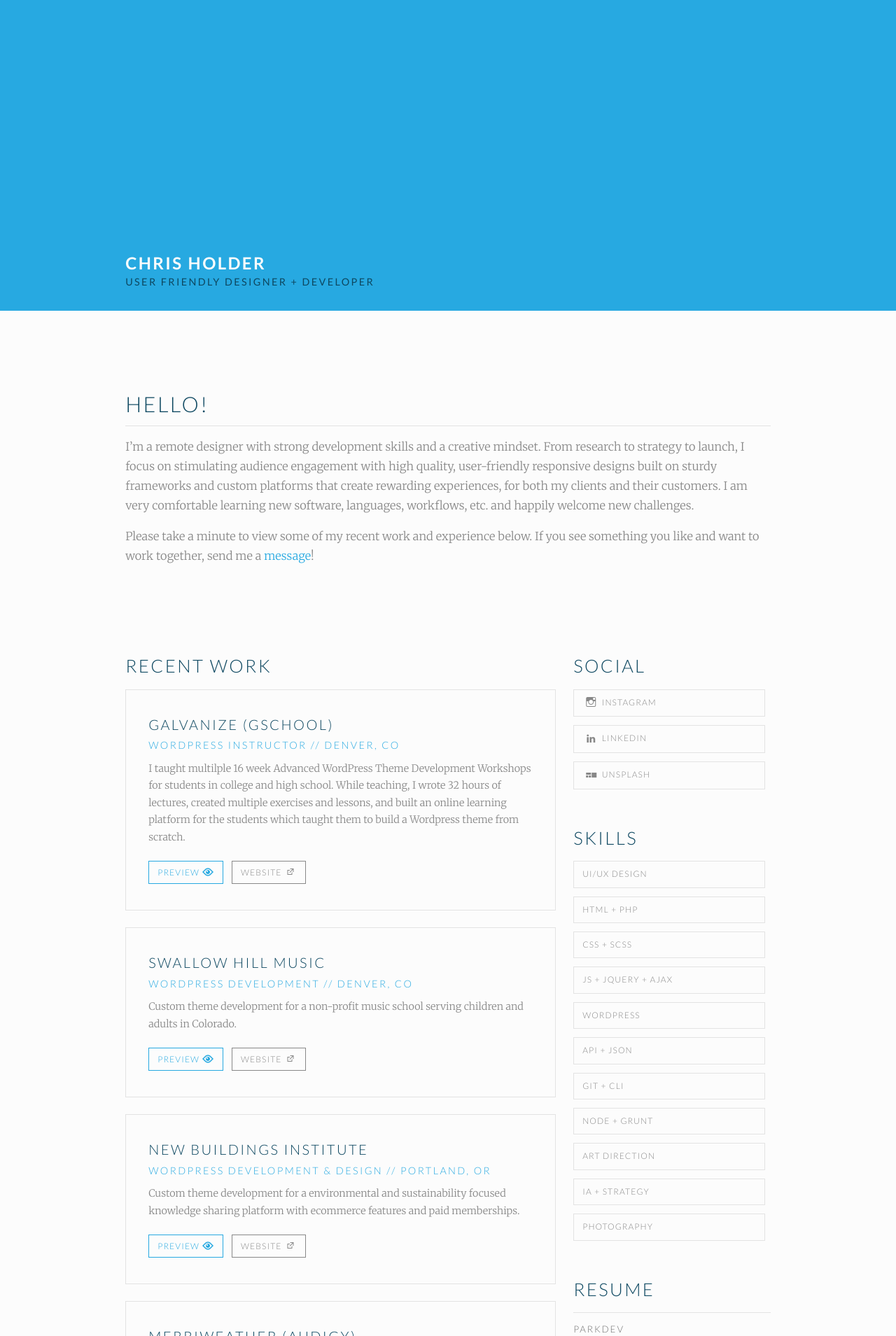
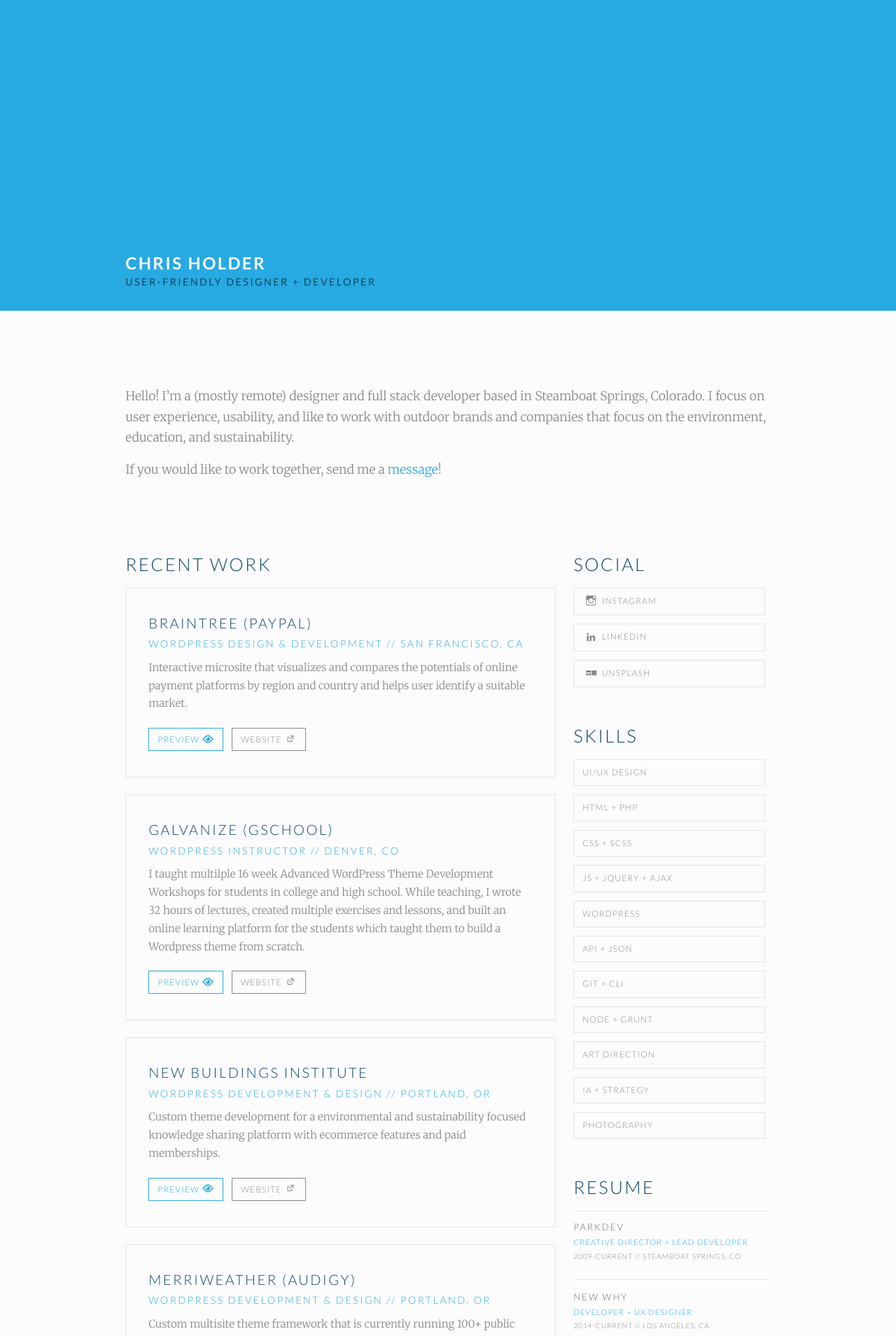
Before and after one commit to see8ch/chrisholder.me, a PHP site: page / in a window 1280 px wide. Shown: the top 1909 px of the page at 70% size. Run offline with PHP 8.4, Linux system fonts and the light colour scheme; some libraries are stand-ins or nearby versions.

Commit message:
project addition + misc updates

```diff
--- a/assets/components/head.php
+++ b/assets/components/head.php
@@ -5,7 +5,7 @@
 		<title><?php echo $pageTitle; ?></title>
 
 		<meta charset="utf-8">
-		<meta name="description" content="User friendly designer and developer in Denver, Colorado. I am all about the details and I love working on projects that require more complex problem solving or are in need of heavy information architecture." />
+		<meta name="description" content="User-friendly designer and developer in Denver, Colorado. I am all about the details and I love working on projects that require more complex problem solving or are in need of heavy information architecture." />
 		<meta name="author" content="Chris Holder // chris@see8ch.com">
 		<meta name="keywords" content="Chris, Chris Holder, chris, chris holder, design, designer, graphic designer, developer, web, web developer, development, web development, interactive, interaction, interactive design, interaction design, interface, interface design, interface designer, user, user interface, user interface design, user interface designer, experience, user experience, user experience design, user experience designer, project, project management, technology, technologist, consultant, logo, branding, logo design, branding design, product, product design, denver, denver colorado, denver co, colorado, us, united states, wordpress, wordpress cms, cms, photoshop, illustrator, indesign, html, css, js, javascript, php, creative, creative suite, ios, ios dev, ios design, app, app design, app development" />
 
--- a/assets/components/header.php
+++ b/assets/components/header.php
@@ -1,6 +1,6 @@
 <header>
 	<h1 class="site-title">Chris Holder</h1>
-	<h6 class="site-description">User Friendly Designer + Developer</h6>
+	<h6 class="site-description">User-Friendly Designer + Developer</h6>
 
 	<!-- <nav></nav> -->
 </header>
--- a/assets/sass/_grid.scss
+++ b/assets/sass/_grid.scss
@@ -6,6 +6,8 @@ $row-margin: ((100vw - $row-width) / 2);
 $row-spacing: 7vh;
 $column-padding: 2vw;
 
+$row-width-mobile: 80vw;
+$row-margin-mobile: ((100vw - $row-width-mobile) / 2);
 
 .row {
 	float: left;
@@ -15,6 +17,12 @@ $column-padding: 2vw;
 	margin-bottom: $row-spacing;
 	// max-width: $row-max-width;
 	@include clearfix;
+
+	@include breakpoint(phone) {
+		width: $row-width-mobile !important;
+		margin-right: $row-margin-mobile;
+		margin-left: $row-margin-mobile;
+	}
 }
 
 .column {
@@ -41,7 +49,7 @@ $column-padding: 2vw;
 	}
 
 	@include breakpoint(phone) {
-		width: $row-width !important;
+		width: $row-width-mobile !important;
 		padding-left: 0;
 		padding-right: 0;
 	}
--- a/assets/sass/style.scss
+++ b/assets/sass/style.scss
@@ -82,7 +82,16 @@ header {
 	}
 
 	+ section {
-		margin-bottom: 10vh;
+		// margin-bottom: 10vh;
+
+		p {
+			font-size: 1.1rem;
+		}
+	}
+
+	@include breakpoint(phone) {
+		padding-left: $row-margin-mobile;
+		padding-right: $row-margin-mobile;
 	}
 }
 
@@ -116,6 +125,7 @@ footer {
 
 // ---- Home Page ---- //
 
+
 // Work Posts
 .portfolio-post {
 	background: $white;
@@ -133,7 +143,7 @@ footer {
 	}
 
 	p {
-		font-size: 0.9rem;
+		font-size: 0.95rem;
 	}
 
 	.brag {
--- a/index.php
+++ b/index.php
@@ -1,5 +1,5 @@
 <?php
-	$pageTitle = 'Chris Holder // User Friendly Designer + Developer';
+	$pageTitle = 'Chris Holder // User-Friendly Designer + Developer';
 	$pageID = 'home';
 
 	// Base 64 Code for Preload Image Sequence
@@ -16,9 +16,8 @@
 
 
 	<section>
-		<h2 class="underline">Hello!</h2>
-		<p>I’m a remote designer with strong development skills and a creative mindset. From research to strategy to launch, I focus on stimulating audience engagement with high quality, user-friendly responsive designs built on sturdy frameworks and custom platforms that create rewarding experiences, for both my clients and their customers. I am very comfortable learning new software, languages, workflows, etc. and happily welcome new challenges.</p>
-		<p>Please take a minute to view some of my recent work and experience below. If you see something you like and want to work together, send me a <a href="mailto:chrislholder@gmail.com">message</a>!</p>
+		<p>Hello! I’m a (mostly remote) designer and full stack developer based in Steamboat Springs, Colorado. I focus on user experience, usability, and like to work with outdoor brands and companies that focus on the environment, education, and sustainability.</p>
+		<p>If you would like to work together, send me a <a href="mailto:chrislholder@gmail.com">message</a>!</p>
 	</section>
 
 
@@ -27,6 +26,22 @@
 
 		<article class="two-thirds">
 			<h3 class="section-header">Recent Work</h3>
+
+			<!-- Braintree -->
+			<div class="portfolio-post">
+				<h4 class="project-title">Braintree (Paypal)</h4>
+	 			<h6 class="project-meta">WordPress Design & Development // <span>San Francisco, CA</span></h6>
+				<p>Interactive microsite that visualizes and compares the potentials of online payment platforms by region and country and helps user identify a suitable market.</p>
+				<ul>
+					<li>
+						<a class="preview-toggle" href="#">Preview<span class="genericon genericon-show"></span></a>
+					</li>
+					<li>
+						<a target="_blank" href="https://www.braintreepayments.com/global-payments-report">Website<span class="genericon genericon-external"></span></a>
+					</li>
+				</ul>
+				<img class="preview" src="<?php echo $preloadIMG; ?>" data-src="assets/img/work/braintree-preview.png">
+			</div>
 
 			<!-- Galvanize -->
 			<div class="portfolio-post">
@@ -45,7 +60,7 @@
 			</div>
 
 			<!-- Swallow Hill -->
-			<div class="portfolio-post">
+<!-- 			<div class="portfolio-post">
 				<h4 class="project-title">Swallow Hill Music</h4>
 	 			<h6 class="project-meta">WordPress Development // <span>Denver, CO</span></h6>
 				<p>Custom theme development for a non-profit music school serving children and adults in Colorado.</p>
@@ -59,7 +74,7 @@
 				</ul>
 
 				<img class="preview" src="<?php echo $preloadIMG; ?>" data-src="assets/img/work/swallowhill-preview.png">
-			</div>
+			</div> -->
 
 			<!-- New Buildings Institute -->
 			<div class="portfolio-post">
@@ -164,14 +179,8 @@
 			</div>
 
 
-
-
-			<!-- // *** ARCHIVE *** // -->
-
-
-
 			<!-- Google -->
-			<div class="portfolio-post archive">
+			<div class="portfolio-post">
 				<h4 class="project-title">Google</h4>
 	 			<h6 class="project-meta">Presentation Design // <span>Denver, CO</span></h6>
 				<p>Presentation slides for the keynote speakers, demos and intermission periods for the launch of Google Clockwork (renamed to Android Wear), the OS for wearables.</p>
@@ -183,6 +192,12 @@
 
 				<img class="preview" src="<?php echo $preloadIMG; ?>" data-src="assets/img/work/google-preview.png">
 			</div>
+
+
+
+				<!-- // *** ARCHIVE *** // -->
+
+
 
 			<!-- Isaacson School of New Media -->
 			<div class="portfolio-post archive">
@@ -328,8 +343,8 @@
 					<p>2009-Current // Steamboat Springs, CO</p>
 				</li>
 				<li>
-					<h5>New Why Web</h5>
-					<h6>Freelance Developer + Designer</h6>
+					<h5>New Why</h5>
+					<h6>Developer + UX Designer</h6>
 					<p>2014-Current // Los Angeles, CA</p>
 				</li>
 				<li>
--- a/style.css
+++ b/style.css
@@ -79,6 +79,13 @@ img {
   content: '';
   display: table;
 }
+@media (max-width: 600px) {
+  .row, section {
+    width: 80vw !important;
+    margin-right: 10vw;
+    margin-left: 10vw;
+  }
+}
 
 .column, section article {
   float: left;
@@ -120,7 +127,7 @@ img {
 }
 @media (max-width: 600px) {
   .column, section article {
-    width: 72vw !important;
+    width: 80vw !important;
     padding-left: 0;
     padding-right: 0;
   }
@@ -262,8 +269,14 @@ header .site-description {
   color: #0e4861;
   font-weight: 400;
 }
-header + section {
-  margin-bottom: 10vh;
+header + section p {
+  font-size: 1.1rem;
+}
+@media (max-width: 600px) {
+  header {
+    padding-left: 10vw;
+    padding-right: 10vw;
+  }
 }
 
 footer {
@@ -297,7 +310,7 @@ footer .mtn-poly {
   color: #27a9e1;
 }
 .portfolio-post p {
-  font-size: 0.9rem;
+  font-size: 0.95rem;
 }
 .portfolio-post .brag {
   font-style: italic;
```
Also changed, not shown: assets/img/work/braintree-preview.png (added).
